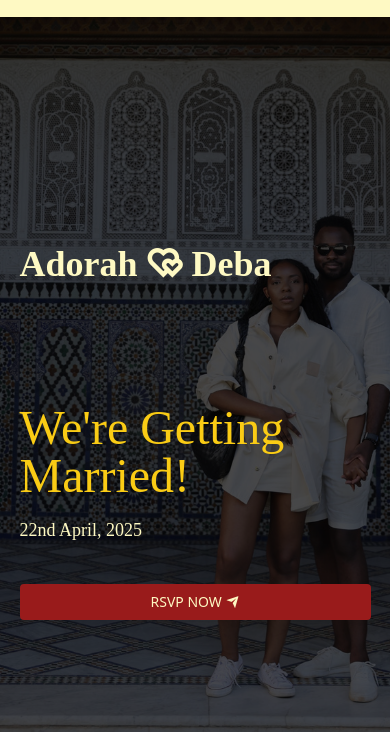
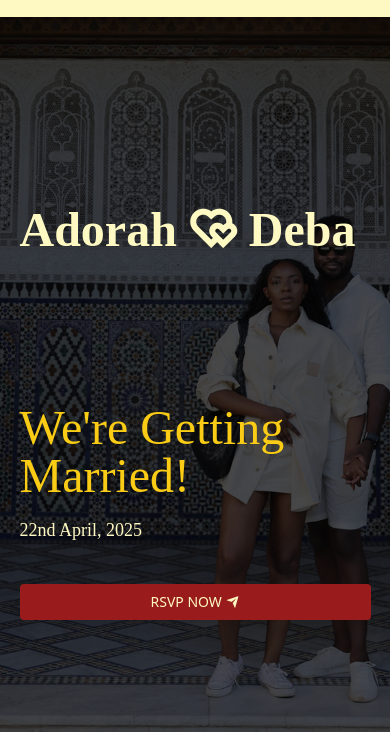
Before and after one commit to regal-shabazz/adorah-deba, a website with bundled scripts: page index.html in a window 390 px wide. Shown: the part 112-844 px from the top of the page. Built offline with nearby package versions, Linux system fonts and the light colour scheme; a web font is replaced by a local one.

Commit message:
Fix: ...

```diff
--- a/index.html
+++ b/index.html
@@ -38,8 +38,8 @@
         <section id="hero"
             class="relative before:content-[''] before:w-full before:h-full before:absolute before:bg-black/70 before:top-0 before:left-0 h-screen bg-[url('./images/bg2.jpg')] bg-cover bg-center">
             <div class="relative container mx-auto h-full pt-44 py-28 flex flex-col items-start justify-end">
-                <div class="mb-[120px]">
-                    <p class="font-Funnel font-bold text-yellow-100 text-4xl md:text-6xl">Adorah <i class="ri-hearts-line"></i> Deba</p>
+                <div class="mb-[150px]">
+                    <p class="font-Funnel font-bold text-yellow-100 text-5xl md:text-6xl">Adorah <i class="ri-hearts-line"></i> Deba</p>
                 </div>
                 <div class="text-yellow-100 mb-10">
 
@@ -102,7 +102,7 @@
         <section class="bg-yellow-100 relative before:content-[''] before:w-full before:h-full before:absolute before:bg-black/70 before:top-0 before:left-0 h-screen bg-[url('./images/image-2.jpg')] bg-cover bg-center text-white">
             <div class="relative z-1 flex h-full items-center container mx-auto py-20">
                 <div>
-                    <p class="text-lg md:text-xl text-yellow-100 md:w-1/2 font-Funnel">Dear Friends and Family,
+                    <p class="text-base md:text-xl text-yellow-100 md:w-1/2 font-Funnel">Dear Friends and Family,
 
                         We are deeply grateful for your love and support as we begin this exciting new chapter in our
                         lives. Your presence—whether in person or in spirit—means the world to us and has filled our
```
Also changed, not shown: output.css.
